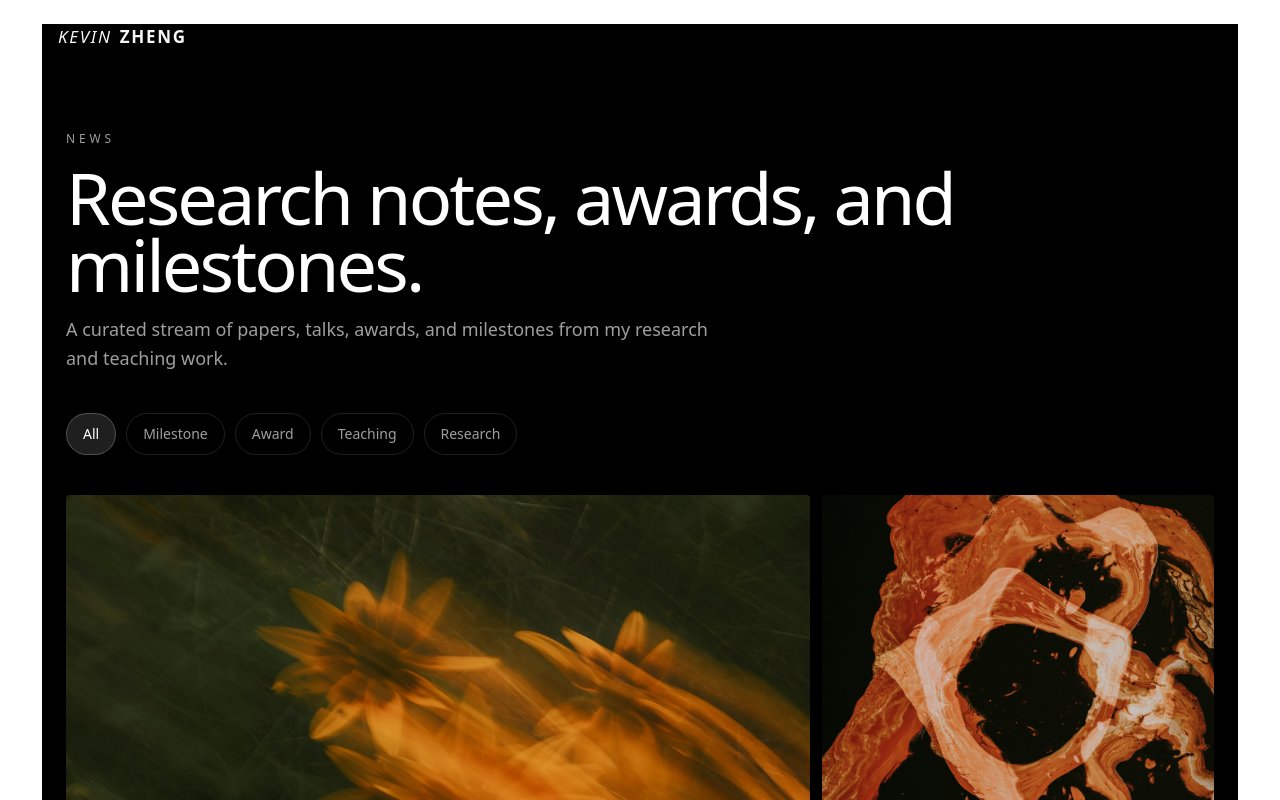
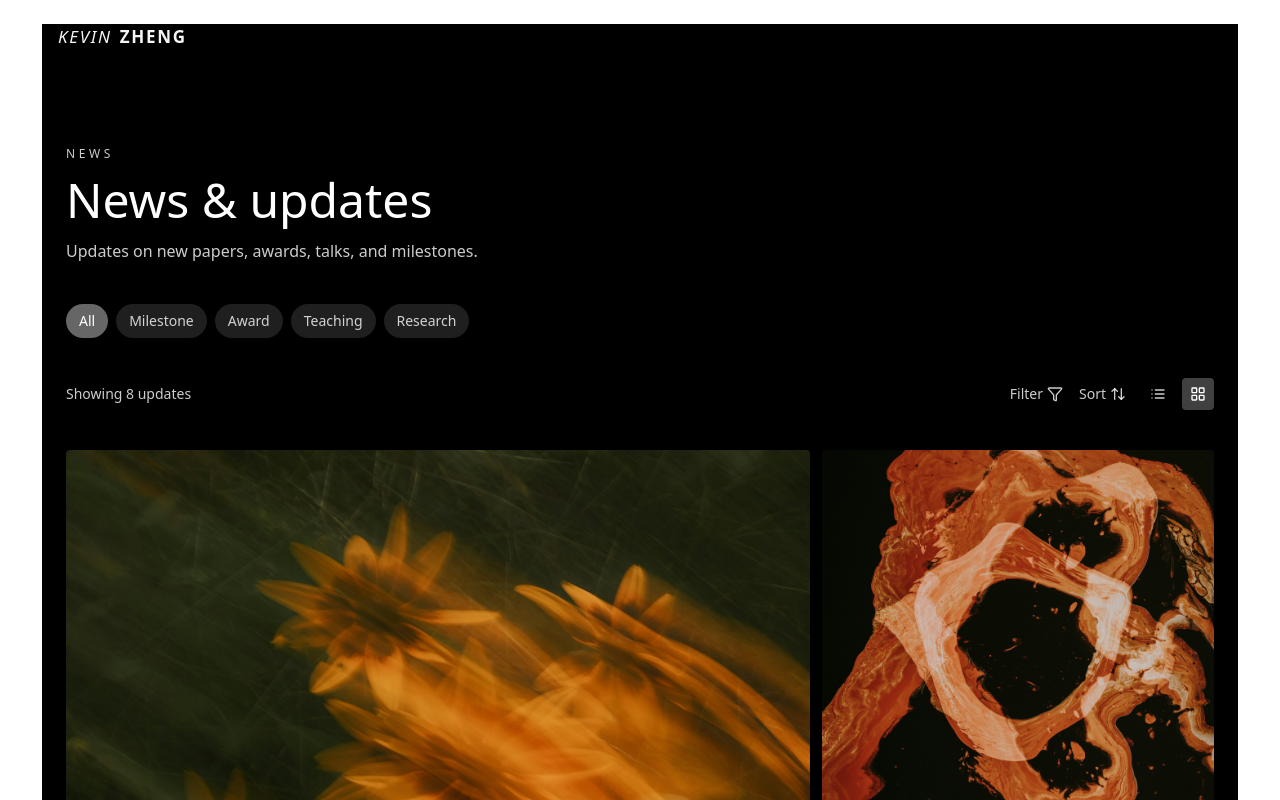
Before and after one commit to kyxzhe/kyxzhe.github.io, a Next.js app: page /news in a window 1280 px wide. Shown: the top 800 px of the page. Built offline with nearby package versions, Linux system fonts and the light colour scheme.

Commit message:
fix(news): restore original header controls

```diff
--- a/src/app/news/page.tsx
+++ b/src/app/news/page.tsx
@@ -5,11 +5,15 @@ import Image from "next/image";
 import Link from "next/link";
 import Script from "next/script";
 import { motion } from "motion/react";
+import { ArrowUpDown, Filter, LayoutGrid, List } from "lucide-react";
 import Navbar from "@/components/Navbar";
 import Footer from "@/components/Footer";
 import { type NewsCategory, type NewsItem, newsItems } from "@/lib/constants/news";
 import { getArticleJsonLd } from "@/lib/seo/schema";
 import { siteMetadata } from "@/lib/seo/config";
+
+type ViewMode = "list" | "grid";
+type SortMode = "newest" | "oldest" | "az" | "za";
 
 const MONTH_ABBREVIATIONS = [
   "Jan",
@@ -35,6 +39,14 @@ function formatDate(isoDate: string) {
 }
 
 const categories = ["All", ...Array.from(new Set(newsItems.map((item) => item.category)))];
+const topics = Array.from(new Set(newsItems.flatMap((item) => item.topics))).sort();
+const years = Array.from(new Set(newsItems.map((item) => new Date(item.date).getFullYear()))).sort((a, b) => b - a);
+const sortOptions: { label: string; value: SortMode }[] = [
+  { label: "Newest → Oldest", value: "newest" },
+  { label: "Oldest → Newest", value: "oldest" },
+  { label: "Alphabetical (A–Z)", value: "az" },
+  { label: "Alphabetical (Z–A)", value: "za" },
+];
 
 const categoryLabelMap: Record<NewsCategory, string> = {
   RESEARCH: "Research",
@@ -47,6 +59,39 @@ const categoryLabelMap: Record<NewsCategory, string> = {
 function formatCategoryLabel(category: string) {
   return category === "All" ? "All" : categoryLabelMap[category as NewsCategory] ?? category;
 }
+
+const ListRow = ({ item }: { item: NewsItem }) => {
+  const row = (
+    <article className="group flex flex-col gap-3 py-6 border-b border-[rgba(0,0,0,0.08)] dark:border-white/20 transition-colors hover:border-foreground/70 font-normal">
+      <p className="text-[12px] uppercase tracking-[0.28em] text-[rgba(0,0,0,0.6)] dark:text-[rgba(255,255,255,0.44)]">
+        {item.category}
+      </p>
+      <div className="flex items-start justify-between gap-3">
+        <h3 className="text-[17px] leading-snug text-foreground dark:text-white">{item.title}</h3>
+        <p className="text-[14px] text-[rgba(0,0,0,0.6)] dark:text-[rgba(255,255,255,0.44)] whitespace-nowrap">
+          {formatDate(item.date)}
+        </p>
+      </div>
+      <p className="text-[14px] text-foreground/80 dark:text-white leading-relaxed max-w-3xl">
+        {item.summary}
+      </p>
+    </article>
+  );
+
+  if (item.link) {
+    return (
+      <Link key={item.id} href={item.link} target="_blank" rel="noopener noreferrer" className="group block">
+        {row}
+      </Link>
+    );
+  }
+
+  return (
+    <div key={item.id} className="group block cursor-default">
+      {row}
+    </div>
+  );
+};
 
 function MetaLine({ item }: { item: NewsItem }) {
   return (
@@ -83,16 +128,54 @@ function ClickableCard({
 
 export default function NewsPage() {
   const [activeCategory, setActiveCategory] = useState<string>("All");
+  const [viewMode, setViewMode] = useState<ViewMode>("grid");
+  const [sortMode, setSortMode] = useState<SortMode>("newest");
+  const [selectedTopics, setSelectedTopics] = useState<string[]>([]);
+  const [selectedYears, setSelectedYears] = useState<number[]>([]);
+  const [filterOpen, setFilterOpen] = useState(false);
+  const [sortOpen, setSortOpen] = useState(false);
+
+  const toggleTopic = (topic: string) => {
+    setSelectedTopics((prev) =>
+      prev.includes(topic) ? prev.filter((t) => t !== topic) : [...prev, topic]
+    );
+  };
+
+  const toggleYear = (year: number) => {
+    setSelectedYears((prev) =>
+      prev.includes(year) ? prev.filter((y) => y !== year) : [...prev, year]
+    );
+  };
 
   const filteredItems = useMemo(() => {
-    return newsItems.filter((item) => activeCategory === "All" || item.category === activeCategory);
-  }, [activeCategory]);
+    return newsItems.filter((item) => {
+      const categoryMatch = activeCategory === "All" || item.category === activeCategory;
+      const topicsMatch =
+        selectedTopics.length === 0 || selectedTopics.every((topic) => item.topics.includes(topic));
+      const yearsMatch =
+        selectedYears.length === 0 || selectedYears.includes(new Date(item.date).getFullYear());
+      return categoryMatch && topicsMatch && yearsMatch;
+    });
+  }, [activeCategory, selectedTopics, selectedYears]);
 
   const sortedItems = useMemo(() => {
-    return [...filteredItems].sort(
-      (a, b) => new Date(b.date).getTime() - new Date(a.date).getTime()
-    );
-  }, [filteredItems]);
+    const sorted = [...filteredItems];
+    sorted.sort((a, b) => {
+      switch (sortMode) {
+        case "newest":
+          return new Date(b.date).getTime() - new Date(a.date).getTime();
+        case "oldest":
+          return new Date(a.date).getTime() - new Date(b.date).getTime();
+        case "az":
+          return a.title.localeCompare(b.title);
+        case "za":
+          return b.title.localeCompare(a.title);
+        default:
+          return 0;
+      }
+    });
+    return sorted;
+  }, [filteredItems, sortMode]);
 
   const leadItem = sortedItems[0];
   const sideRailItems = sortedItems.slice(1, 4);
@@ -124,38 +207,194 @@ export default function NewsPage() {
         dangerouslySetInnerHTML={{ __html: JSON.stringify(articleJsonLd) }}
       />
       <Navbar />
+      {(filterOpen || sortOpen) && (
+        <div
+          className="fixed inset-0 z-30"
+          onClick={() => {
+            setFilterOpen(false);
+            setSortOpen(false);
+          }}
+        />
+      )}
       <main className="mx-auto w-full max-w-[1360px] px-3 md:px-5 lg:px-6 pt-6 pb-14 flex flex-col gap-10">
-        <section className="space-y-4">
-          <p className="text-[12px] uppercase tracking-[0.32em] text-white/62">News</p>
-          <h1 className="max-w-4xl text-[44px] md:text-[72px] leading-[0.94] tracking-[-0.04em] text-white">
-            Research notes, awards, and milestones.
-          </h1>
-          <p className="max-w-2xl text-[16px] md:text-[18px] leading-relaxed text-white/62">
-            A curated stream of papers, talks, awards, and milestones from my research and teaching work.
+        <section className="mt-4 space-y-2">
+          <p className="text-xs uppercase tracking-[0.3em] text-[rgba(255,255,255,0.8)]">NEWS</p>
+          <h1 className="text-[48px] font-medium leading-tight text-white">News &amp; updates</h1>
+          <p className="text-[15px] md:text-base text-[rgba(255,255,255,0.8)] max-w-2xl leading-relaxed">
+            Updates on new papers, awards, talks, and milestones.
           </p>
         </section>
 
-        <div className="flex flex-wrap gap-2.5 text-sm">
-          {categories.map((category) => {
-            const active = activeCategory === category;
-            return (
+        <div className="flex flex-wrap gap-2 text-sm text-[rgba(255,255,255,0.8)]">
+          {categories.map((category) => (
             <button
               key={category}
               type="button"
               onClick={() => setActiveCategory(category)}
-                className={`rounded-full border px-4 py-2.5 transition-colors ${
-                  active
-                    ? "border-white/22 bg-white/12 text-white"
-                    : "border-white/12 bg-transparent text-white/62 hover:border-white/22 hover:text-white"
+              className={`px-3 py-1.5 rounded-full border transition-colors ${
+                activeCategory === category
+                  ? "bg-[rgba(255,255,255,0.4)] border-transparent text-white"
+                  : "bg-[rgba(255,255,255,0.12)] border-transparent text-[rgba(255,255,255,0.8)] hover:border-[rgba(255,255,255,0.16)]"
               }`}
             >
               {formatCategoryLabel(category)}
             </button>
-            );
-          })}
+          ))}
         </div>
 
-        {leadItem && (
+        <div className="flex flex-wrap items-center justify-between gap-3 text-sm font-medium">
+          <p className="text-[rgba(255,255,255,0.8)]">Showing {sortedItems.length} updates</p>
+
+          <div className="relative flex items-center gap-4 text-sm font-medium">
+            <div className="relative flex items-center gap-1">
+              <button
+                className="flex items-center gap-1"
+                onClick={() => {
+                  setFilterOpen((prev) => !prev);
+                  setSortOpen(false);
+                }}
+              >
+                <span
+                  className={
+                    selectedTopics.length > 0 || selectedYears.length > 0 || filterOpen
+                      ? "text-white"
+                      : "text-[rgba(255,255,255,0.8)]"
+                  }
+                >
+                  Filter
+                </span>
+                <Filter
+                  size={16}
+                  className={
+                    selectedTopics.length > 0 || selectedYears.length > 0 || filterOpen
+                      ? "text-white"
+                      : "text-[rgba(255,255,255,0.8)]"
+                  }
+                />
+              </button>
+              {filterOpen && (
+                <div className="absolute top-full mt-2 w-[min(420px,calc(100vw-2rem))] left-1 right-auto sm:left-auto sm:right-0 z-40 surface-card-dark p-4 flex flex-col gap-4 shadow-xl rounded-2xl text-sm">
+                  <div className="flex items-center justify-between text-sm text-white">
+                    <p className="font-semibold">Filters</p>
+                    <button
+                      type="button"
+                      className="text-[rgba(255,255,255,0.8)]"
+                      onClick={() => {
+                        setFilterOpen(false);
+                      }}
+                    >
+                      ×
+                    </button>
+                  </div>
+                  <div className="grid grid-cols-2 gap-4 text-sm text-white">
+                    <div className="space-y-2 max-h-60 overflow-y-auto pr-1">
+                      <p className="text-[11px] uppercase tracking-[0.28em] text-[rgba(255,255,255,0.7)]">Topic</p>
+                      {topics.map((topic) => (
+                        <label key={topic} className="flex items-center gap-2 text-[13px] text-white">
+                          <input
+                            type="checkbox"
+                            checked={selectedTopics.includes(topic)}
+                            onChange={() => toggleTopic(topic)}
+                          />
+                          {topic}
+                        </label>
+                      ))}
+                    </div>
+                    <div className="space-y-2 max-h-60 overflow-y-auto pr-1">
+                      <p className="text-[11px] uppercase tracking-[0.28em] text-[rgba(255,255,255,0.7)]">Year</p>
+                      {years.map((year) => (
+                        <label key={year} className="flex items-center gap-2 text-[13px] text-white">
+                          <input
+                            type="checkbox"
+                            checked={selectedYears.includes(year)}
+                            onChange={() => toggleYear(year)}
+                          />
+                          {year}
+                        </label>
+                      ))}
+                    </div>
+                  </div>
+                  <div className="flex justify-end pt-2 text-xs text-[rgba(255,255,255,0.8)]">
+                    <button
+                      type="button"
+                      className="underline-offset-2 hover:text-white"
+                      onClick={() => {
+                        setSelectedTopics([]);
+                        setSelectedYears([]);
+                      }}
+                    >
+                      Clear all
+                    </button>
+                  </div>
+                </div>
+              )}
+            </div>
+
+            <div className="relative flex items-center gap-1">
+              <button
+                className={`flex items-center gap-1 ${
+                  sortOpen ? "text-white" : "text-[rgba(255,255,255,0.8)]"
+                }`}
+                onClick={() => {
+                  setSortOpen((prev) => !prev);
+                  setFilterOpen(false);
+                }}
+              >
+                <span>Sort</span>
+                <ArrowUpDown size={16} />
+              </button>
+              {sortOpen && (
+                <div className="absolute top-full mt-2 w-[min(256px,calc(100vw-2rem))] left-1 sm:left-auto sm:right-0 z-40 surface-card-dark p-3 flex flex-col gap-2 shadow-xl rounded-2xl text-sm text-white">
+                  {sortOptions.map((option) => (
+                    <label key={option.value} className="flex items-center gap-2 text-white/80">
+                      <input
+                        type="radio"
+                        name="news-sort"
+                        value={option.value}
+                        checked={sortMode === option.value}
+                        onChange={() => setSortMode(option.value)}
+                      />
+                      {option.label}
+                    </label>
+                  ))}
+                </div>
+              )}
+            </div>
+
+            <div className="flex items-center gap-2 text-[rgba(255,255,255,0.8)]">
+              <button
+                className={`p-2 rounded transition-colors ${
+                  viewMode === "list"
+                    ? "text-white bg-[rgba(255,255,255,0.25)]"
+                    : "hover:text-white"
+                }`}
+                onClick={() => setViewMode("list")}
+                aria-label="List view"
+              >
+                <List size={16} />
+              </button>
+              <button
+                className={`p-2 rounded transition-colors ${
+                  viewMode === "grid"
+                    ? "text-white bg-[rgba(255,255,255,0.25)]"
+                    : "hover:text-white"
+                }`}
+                onClick={() => setViewMode("grid")}
+                aria-label="Grid view"
+              >
+                <LayoutGrid size={16} />
+              </button>
+            </div>
+          </div>
+        </div>
+
+        {viewMode === "list" ? (
+          <section className="bg-transparent">
+            {sortedItems.map((item) => (
+              <ListRow key={item.id} item={item} />
+            ))}
+          </section>
+        ) : leadItem ? (
           <section className="grid gap-3 lg:grid-cols-[minmax(0,1.42fr)_360px] xl:grid-cols-[minmax(0,1.64fr)_392px] items-start pb-4 md:pb-6">
             <ClickableCard item={leadItem} className="block lg:self-start lg:sticky lg:top-0">
               <motion.article
@@ -217,7 +456,7 @@ export default function NewsPage() {
               ))}
             </div>
           </section>
-        )}
+        ) : null}
 
         {recentItems.length > 0 && (
           <section className="pt-8 md:pt-14">
```
Lines whose indentation alone changed are shown as unchanged.
